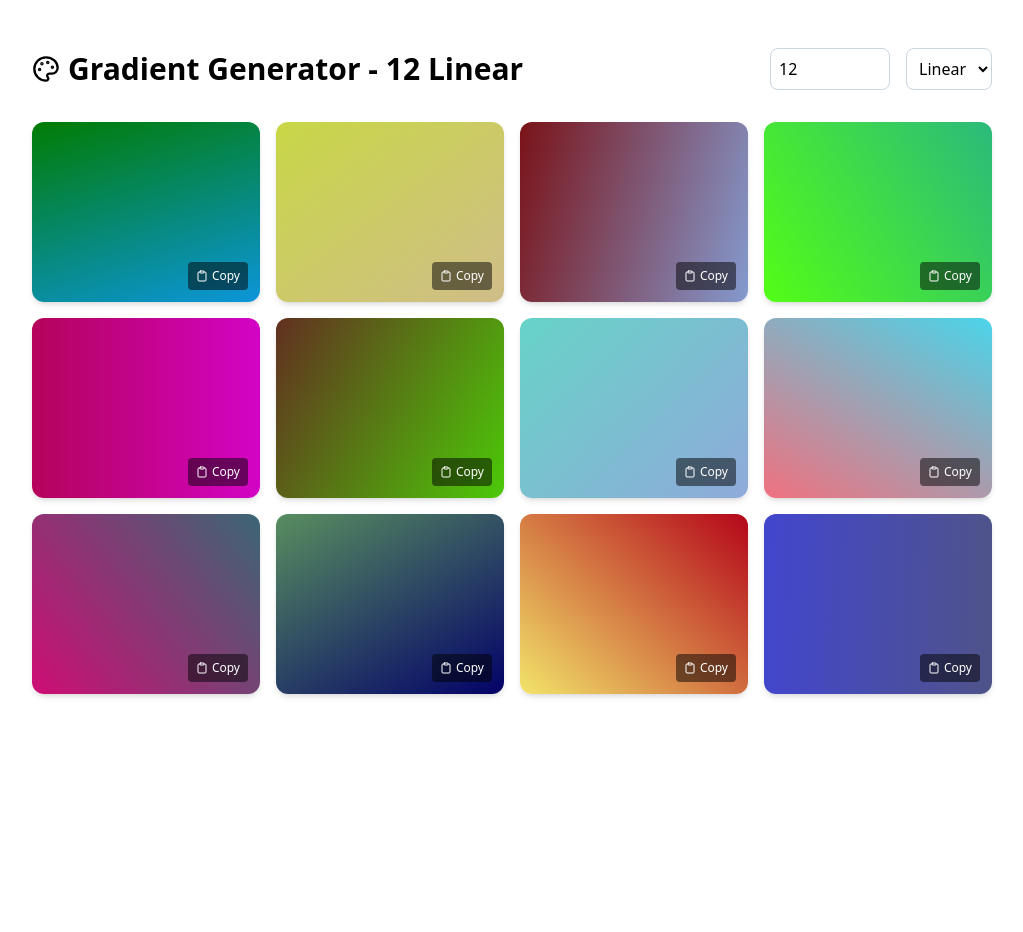
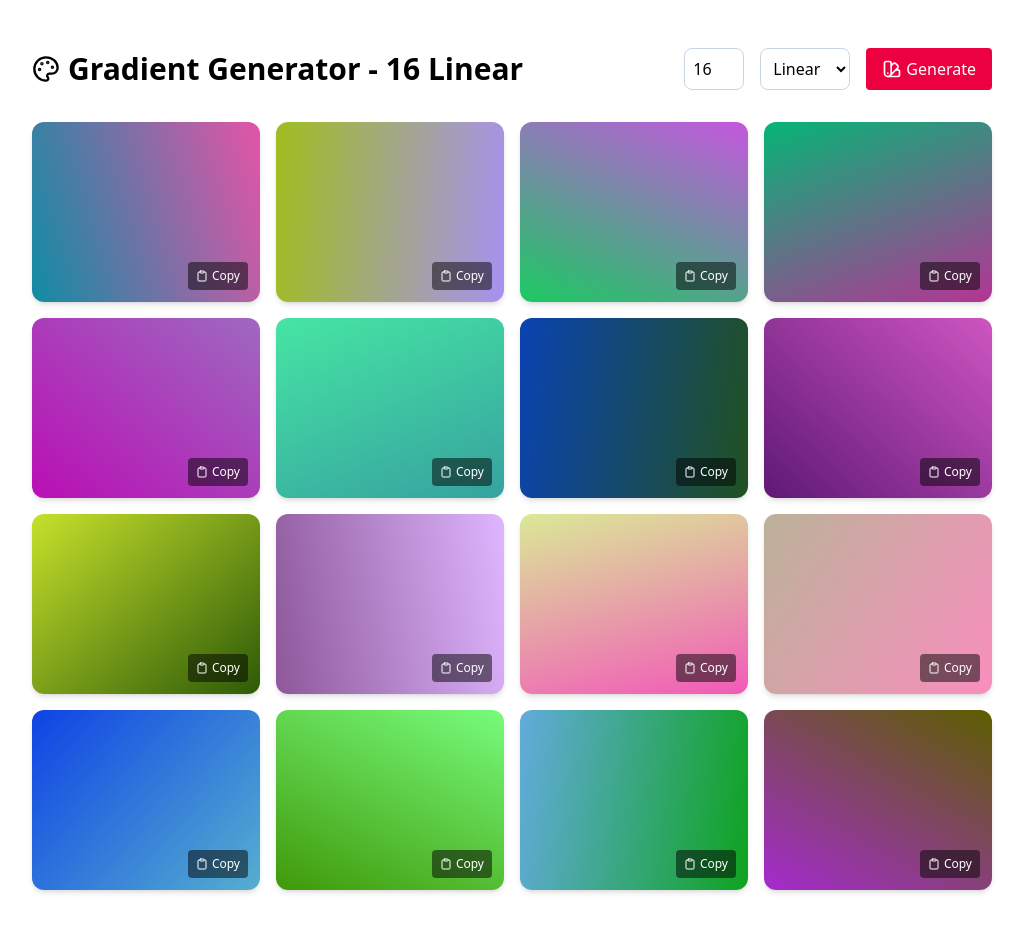
Before and after one commit to rosh19092001/Gradient-Color-Generator, a React (Vite) app: page / in a window 1280 px wide. Shown: the top 932 px of the page, without its empty margins (128-1151 px from the left). Before the commit the page ends 800 px from the top, so only its background shows below. Built offline with nearby package versions, Linux system fonts and the light colour scheme.

Commit message:
Enhance Gradient Generator with improved gradient generation logic, persistent state, and new "Generate" button; update ToastContainer configuration.

```diff
--- a/src/App.jsx
+++ b/src/App.jsx
@@ -5,7 +5,18 @@ function App() {
     return (
         <>
             <GradientGenerator/>
-            <ToastContainer/>
+            <ToastContainer
+                position="bottom-right"
+                autoClose={5000}
+                hideProgressBar={false}
+                newestOnTop={false}
+                closeOnClick={false}
+                rtl={false}
+                pauseOnFocusLoss
+                draggable
+                pauseOnHover
+                theme="light"
+            />
         </>
     )
 }
--- a/src/components/GradientGenerator.jsx
+++ b/src/components/GradientGenerator.jsx
@@ -1,13 +1,15 @@
-import { useState } from "react";
-import { Palette } from "lucide-react";
+import { useCallback, useEffect, useState } from "react";
+import { Palette, SwatchBook } from "lucide-react";
 import { getHexColorCode } from "../utils/colorUtils";
 import GradientCard from "./GradientCard";
 
 export default function GradientGenerator() {
-    const [num, setNum] = useState(12);
+    const [num, setNum] = useState(16);
     const [type, setType] = useState("linear");
+    const [gradients, setGradients] = useState([]);
 
-    const generateHexGradient = () => {
+    const generateGradients = useCallback(() => {
+        const newGradients = Array.from({ length: num }).map(() => {
             const color1 = getHexColorCode();
             const color2 = getHexColorCode();
             const degree = Math.floor(Math.random() * 360);
@@ -17,12 +19,18 @@ export default function GradientGenerator() {
             } else {
                 return `radial-gradient(circle, ${color1}, ${color2})`;
             }
-    };
+        });
+        setGradients(newGradients);
+    }, [num, type]);
+
+    useEffect(() => {
+        generateGradients();
+    }, [generateGradients]);
 
     return (
         <div className="min-h-screen bg-white py-12">
             <div className="w-9/12 mx-auto space-y-8">
-                <div className="flex justify-between">
+                <div className="flex justify-between" style={{background: generateGradients[0]}}>
                     <h1 className="text-3xl font-bold flex items-center gap-2">
                         <Palette className="w-7 h-7"/> Gradient Generator - {num}{" "}
                         {type.charAt(0).toUpperCase() + type.slice(1)}
@@ -32,26 +40,32 @@ export default function GradientGenerator() {
                             type="number"
                             value={num}
                             min="1"
-                            className="border border-slate-300 bg-white rounded-lg w-[120px] p-2"
+                            className="border border-slate-300 bg-white rounded-lg w-[60px] p-2"
                             placeholder="Number of Palettes"
                             onChange={(e) => setNum(parseInt(e.target.value) || 1)}
                         />
                         <select
-                            className="border border-slate-300 bg-white rounded-lg p-2"
+                            className="border border-slate-300 w-[90px] bg-white rounded-lg p-2"
                             value={type}
                             onChange={(e) => setType(e.target.value)}
                         >
                             <option value="linear">Linear</option>
                             <option value="radial">Radial</option>
                         </select>
+                        <button
+                            onClick={generateGradients}
+                            className="bg-rose-600 hover:bg-rose-700 text-white rounded px-4 py-2 font-medium flex items-center gap-1"
+                        >
+                            <SwatchBook className="w-5 h-5" />
+                            Generate
+                        </button>
                     </div>
                 </div>
 
                 <div className="grid grid-cols-4 gap-4">
-                    {Array.from({ length: num }).map((_, index) => {
-                        const gradient = generateHexGradient();
-                        return <GradientCard key={index} gradient={gradient}/>;
-                    })}
+                    {gradients.map((gradient, index) => (
+                        <GradientCard key={index} gradient={gradient} />
+                    ))}
                 </div>
             </div>
         </div>
```
Lines whose indentation alone changed are shown as unchanged.
